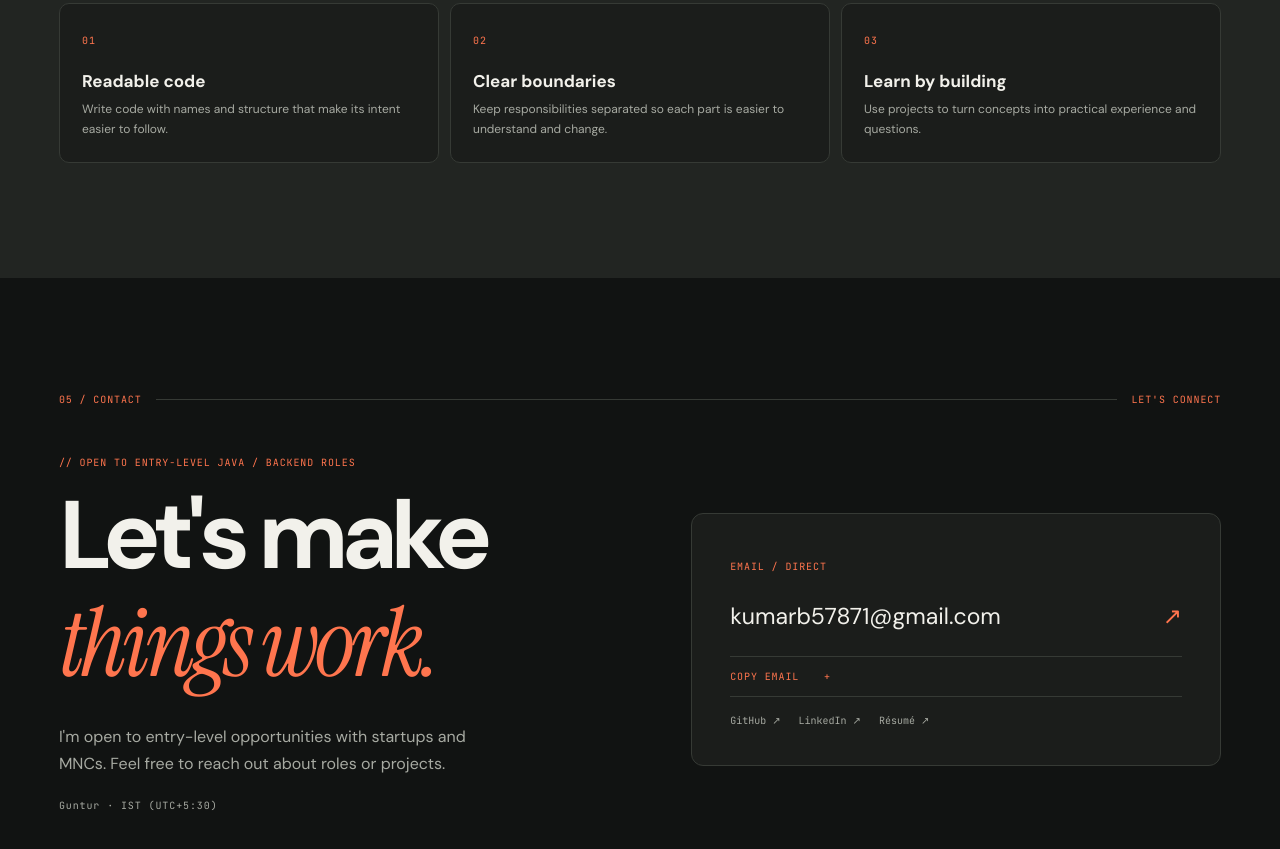
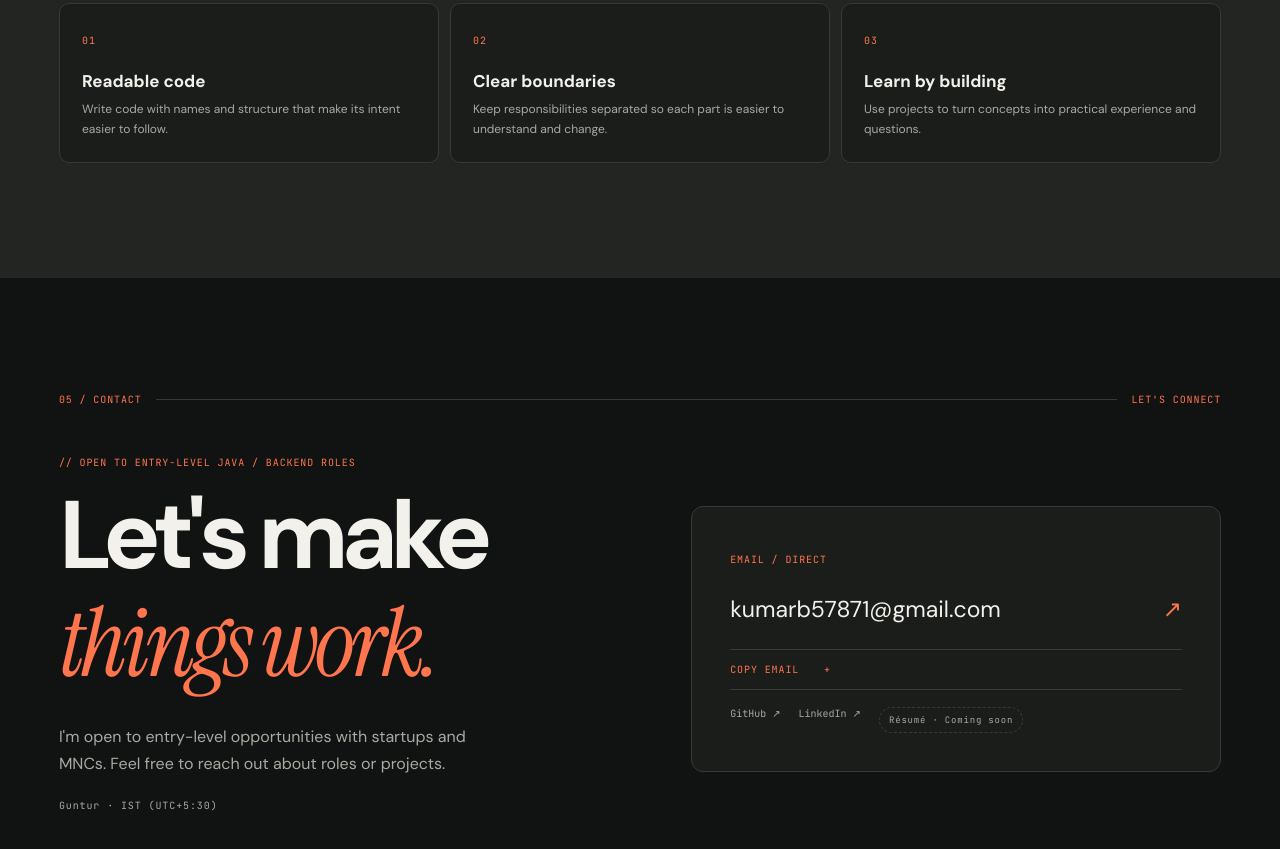
Before and after one commit to parakandlabharath/bharath-portfolio, a plain HTML site: page index.html in a window 1280 px wide. Shown: the part 7724-8573 px from the top of the page. Drawn offline with Linux system fonts and the light colour scheme.

Commit message:
Mark missing resume PDF as coming soon

```diff
--- a/index.html
+++ b/index.html
@@ -32,7 +32,7 @@
       </nav>
       <div class="header-actions">
         <button class="theme-toggle" type="button" aria-label="Switch to light theme" aria-pressed="false">◐</button>
-        <a class="resume-link" href="/bharath-portfolio/resume.pdf">Résumé <span>↗</span></a>
+        <a class="resume-link" href="#contact" aria-label="Résumé coming soon">Résumé <span>↗</span></a>
         <button class="menu-toggle" type="button" aria-controls="mobile-nav" aria-expanded="false" aria-label="Open navigation">☰</button>
       </div>
     </div>
@@ -205,7 +205,7 @@
           <article><small>03</small><strong>IBM</strong><span>Certification title to confirm</span><!-- DRAFT: verify --></article>
         </div>
       </div>
-      <div class="resume-callout"><div><small>DOCUMENT</small><h3>Résumé</h3><p>View the résumé page currently available in this repository.</p></div><a class="button button-secondary" href="/bharath-portfolio/resume.pdf">Open résumé ↗</a></div>
+      <div class="resume-callout"><div><small>DOCUMENT</small><h3>Résumé</h3><p>View the résumé page currently available in this repository.</p></div><span class="coming">Résumé PDF · Coming soon</span></div>
     </section>
 
     <section class="section about-section" id="about">
@@ -218,7 +218,7 @@
 
     <section class="section wrap contact-section" id="contact">
       <div class="section-label"><span>05 / CONTACT</span><i></i><span>LET'S CONNECT</span></div>
-      <div class="contact-grid"><div><p class="kicker">// OPEN TO ENTRY-LEVEL JAVA / BACKEND ROLES</p><h2>Let's make<br><em>things work.</em></h2><p class="contact-intro">I'm open to entry-level opportunities with startups and MNCs. Feel free to reach out about roles or projects.</p><p class="timezone">Guntur · IST (UTC+5:30)</p></div><div class="contact-card"><small>EMAIL / DIRECT</small><a class="email-address" id="email-link" href="#">Email me <span>↗</span></a><button class="copy-email" id="copy-email" type="button">COPY EMAIL <span>+</span></button><div class="contact-links"><a href="https://github.com/parakandlabharath" target="_blank" rel="noopener">GitHub ↗</a><a href="https://www.linkedin.com/in/bharath-kumar-181316296/" target="_blank" rel="noopener">LinkedIn ↗</a><a href="/bharath-portfolio/resume.pdf">Résumé ↗</a></div></div></div>
+      <div class="contact-grid"><div><p class="kicker">// OPEN TO ENTRY-LEVEL JAVA / BACKEND ROLES</p><h2>Let's make<br><em>things work.</em></h2><p class="contact-intro">I'm open to entry-level opportunities with startups and MNCs. Feel free to reach out about roles or projects.</p><p class="timezone">Guntur · IST (UTC+5:30)</p></div><div class="contact-card"><small>EMAIL / DIRECT</small><a class="email-address" id="email-link" href="#">Email me <span>↗</span></a><button class="copy-email" id="copy-email" type="button">COPY EMAIL <span>+</span></button><div class="contact-links"><a href="https://github.com/parakandlabharath" target="_blank" rel="noopener">GitHub ↗</a><a href="https://www.linkedin.com/in/bharath-kumar-181316296/" target="_blank" rel="noopener">LinkedIn ↗</a><span class="coming">Résumé · Coming soon</span></div></div></div>
     </section>
   </main>
   <footer class="site-footer wrap"><a class="brand footer-brand" href="#home"><span class="brand-mark">PB</span><span class="brand-copy">PARAKANDLA BHARATH<small>BUILT WITH INTENTION</small></span></a><span>HTML · CSS · JAVASCRIPT</span><span>© <span id="year">2026</span></span></footer>
```
